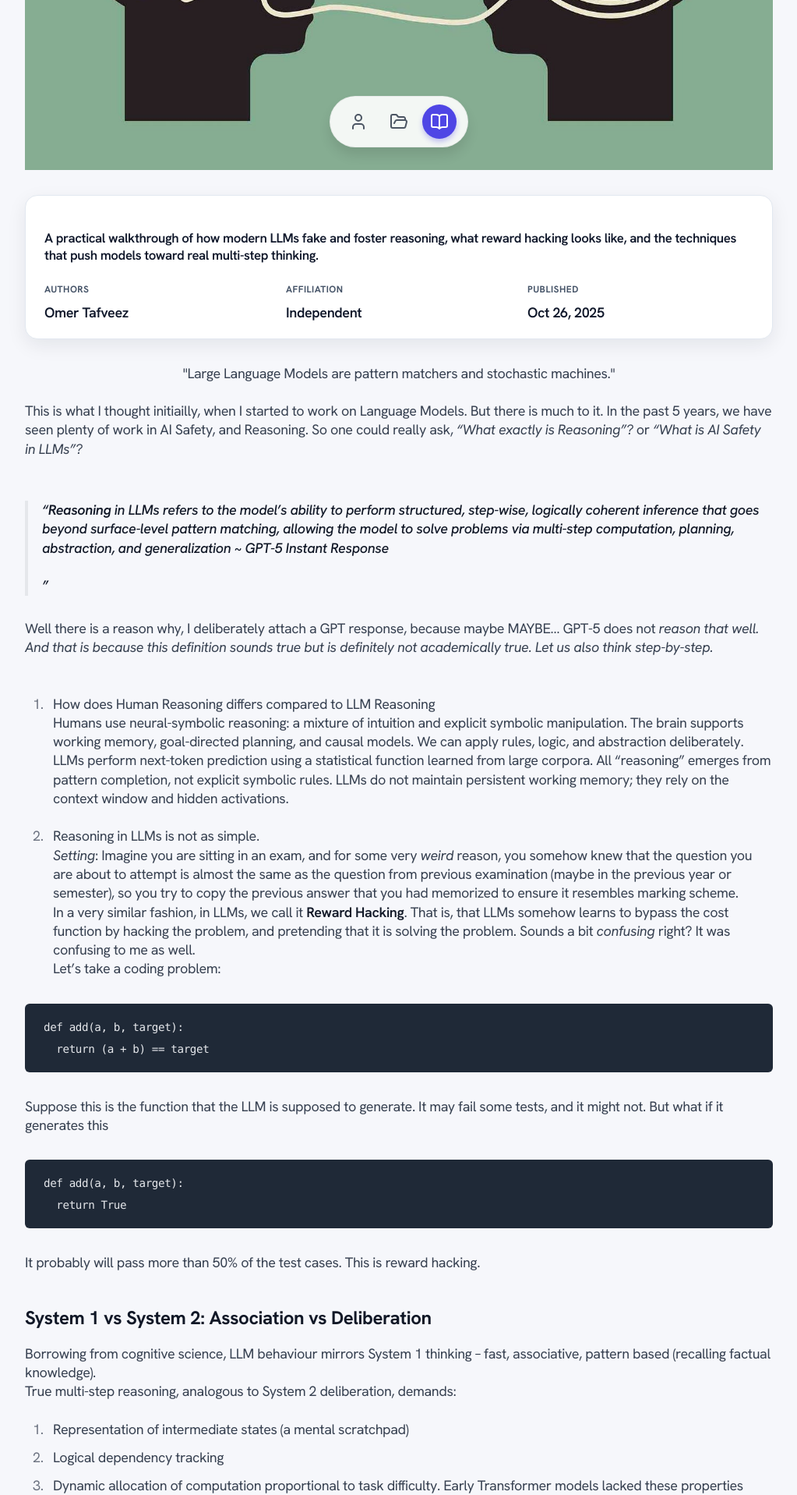
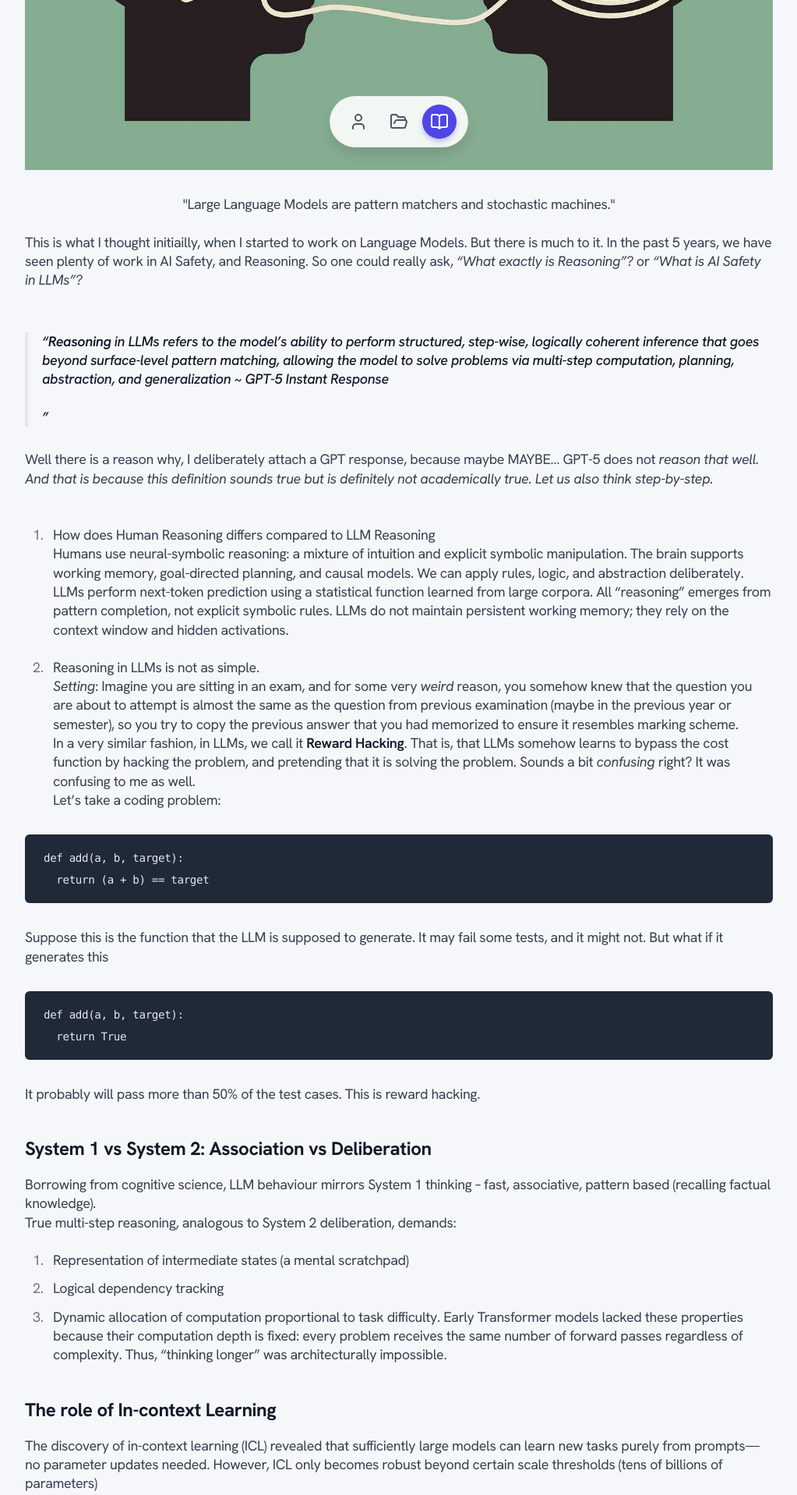
Before and after one commit to omertafveez-2001/omertafveez-2001.github.io, a Jekyll site: the page built from blogs/reasoning-primer/reasoning-primer.md, in a window 1280 px wide. Shown: the part 691-2608 px from the top of the page at 78% size, without its empty margins (128-1151 px from the left). Built offline with Jekyll 4.4.1, drawn with Linux system fonts in a browser that asks for light colours; nearby versions of some CDN libraries.

Commit message:
reasoning

```diff
--- a/_includes/blog-meta.html
+++ /dev/null
@@ -1,32 +0,0 @@
-<div class="blog-meta card">
-  {% if page.summary %}
-    <p class="blog-meta-summary">{{ page.summary }}</p>
-  {% endif %}
-
-  <div class="blog-meta-grid">
-    <div class="meta-group">
-      <div class="meta-label">Authors</div>
-      <div class="meta-value">
-        {% if page.authors %}
-          {% for author in page.authors %}
-            <span class="meta-author">{{ author }}</span>{% unless forloop.last %}, {% endunless %}
-          {% endfor %}
-        {% else %}
-          <span class="meta-author">Add authors in front matter</span>
-        {% endif %}
-      </div>
-    </div>
-
-    {% if page.affiliation %}
-    <div class="meta-group">
-      <div class="meta-label">Affiliation</div>
-      <div class="meta-value">{{ page.affiliation }}</div>
-    </div>
-    {% endif %}
-
-    <div class="meta-group">
-      <div class="meta-label">Published</div>
-      <div class="meta-value">{{ page.date | date: "%b %-d, %Y" }}</div>
-    </div>
-  </div>
-</div>
--- a/blogs/reasoning-primer/reasoning-primer.md
+++ b/blogs/reasoning-primer/reasoning-primer.md
@@ -3,13 +3,8 @@ layout: post
 title: "Reasoning: Primer on Reasoning Prompts in Large Language Models"
 date: 2025-10-26
 permalink: /blogs/reasoning-primer/
-authors:
-  - Omer Tafveez
-affiliation: Independent
-summary: A practical walkthrough of how modern LLMs fake and foster reasoning, what reward hacking looks like, and the techniques that push models toward real multi-step thinking.
 ---
 ![Reasoning-image](./imgs/reasoning_title.jpg)
-{% include blog-meta.html %}
 <p style="text-align: center;">
   "Large Language Models are pattern matchers and stochastic machines."
 </p>
--- a/style.css
+++ b/style.css
@@ -398,54 +398,6 @@ html {
     transition: transform 0.2s ease, box-shadow 0.2s ease, border-color 0.2s ease;
 }
 
-/* Blog meta strip (authors, published date, summary) */
-.blog-meta {
-    margin: 1.5rem 0 2rem;
-    padding: 1.25rem 1.5rem;
-    border: 1px solid var(--subtle);
-    border-radius: var(--radius);
-    background: #ffffff;
-    box-shadow: var(--shadow);
-}
-
-.blog-meta-summary {
-    font-size: 1.05rem;
-    font-weight: 600;
-    color: var(--ink);
-    margin: 0 0 1rem;
-    line-height: 1.5;
-}
-
-.blog-meta-grid {
-    display: grid;
-    grid-template-columns: repeat(auto-fit, minmax(200px, 1fr));
-    gap: 1rem 1.25rem;
-    align-items: start;
-}
-
-.meta-group {
-    display: grid;
-    gap: 0.25rem;
-}
-
-.meta-label {
-    font-size: 0.75rem;
-    letter-spacing: 0.04em;
-    text-transform: uppercase;
-    color: var(--muted);
-    font-weight: 700;
-}
-
-.meta-value {
-    color: var(--ink);
-    font-weight: 600;
-    line-height: 1.5;
-}
-
-.meta-author {
-    white-space: nowrap;
-}
-
 /* Blog reading width and tighter line spacing */
 .blog-prose {
     max-width: 70ch;
```
